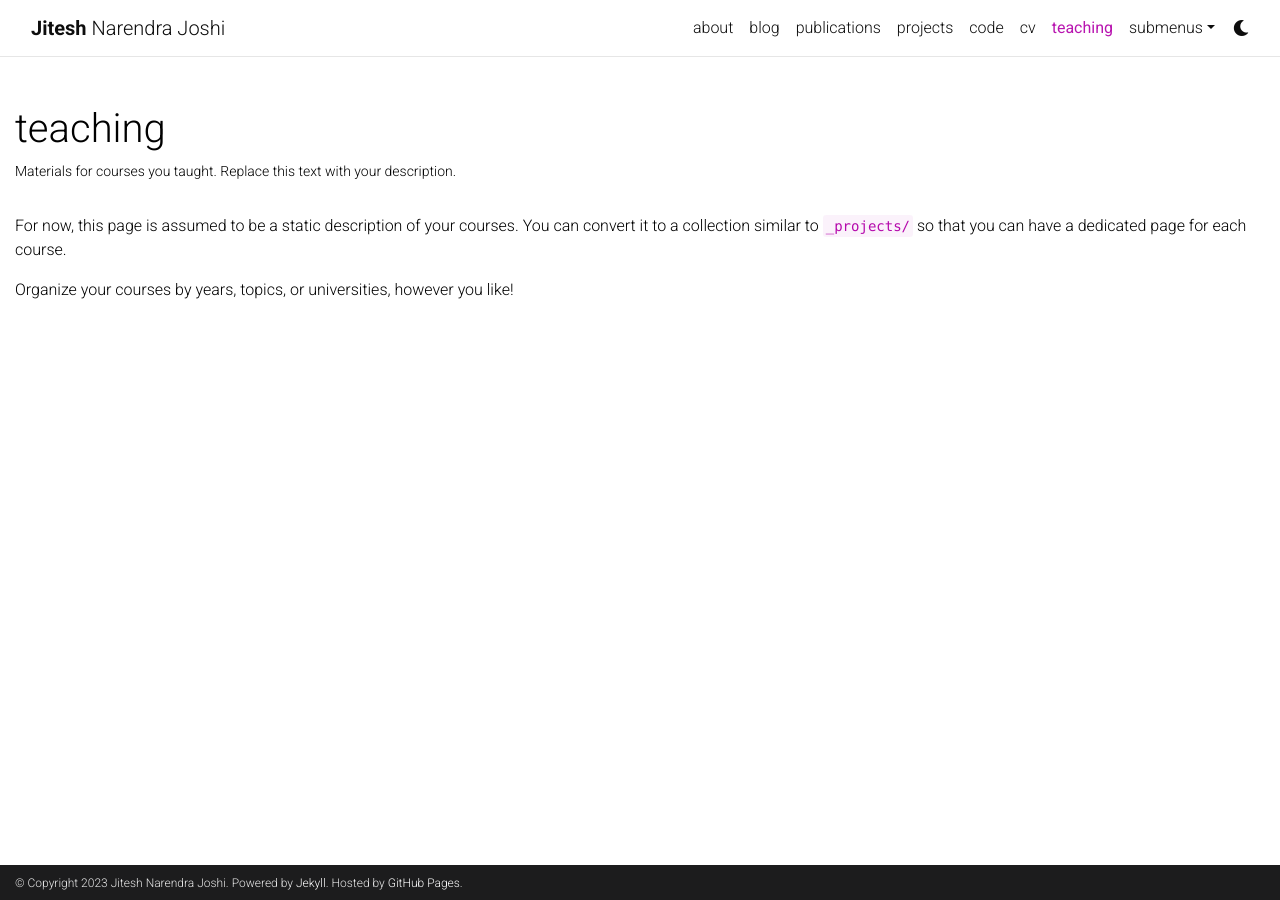
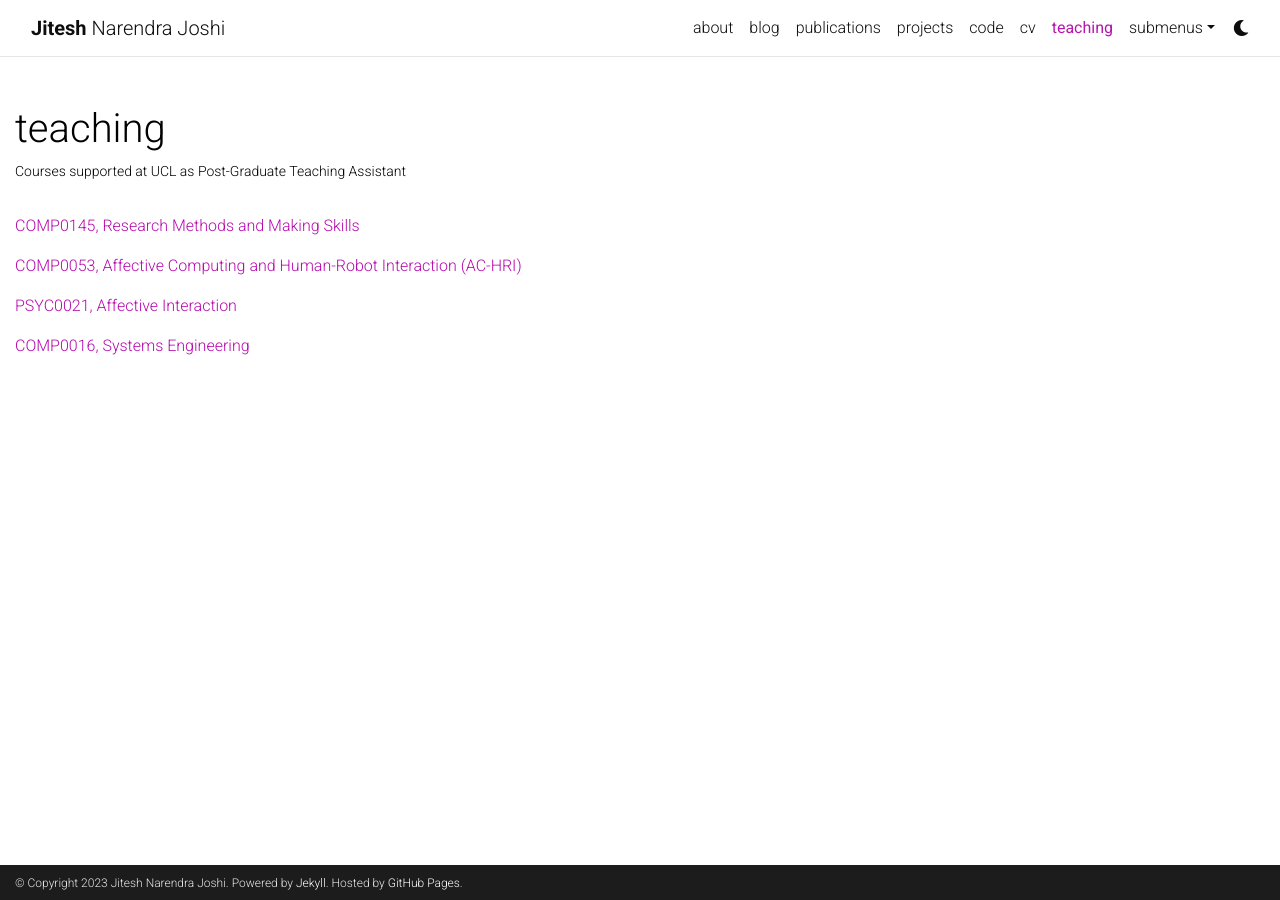
Before and after one commit to jnj256/jnj256.github.io, a Jekyll site: the page built from _pages/teaching.md, in a window 1280 px wide. Built offline with Jekyll 4.4.1, drawn with Linux system fonts in a browser that asks for light colours; comment, search, counter and statistics services are not loaded; a style sheet for code colours, icons or effects is not loaded.

Commit message:
updated teaching

```diff
--- a/_pages/teaching.md
+++ b/_pages/teaching.md
@@ -2,11 +2,19 @@
 layout: page
 permalink: /teaching/
 title: teaching
-description: Materials for courses you taught. Replace this text with your description.
+description: Courses supported at UCL as Post-Graduate Teaching Assistant
 nav: true
 nav_order: 5
 ---
 
-For now, this page is assumed to be a static description of your courses. You can convert it to a collection similar to `_projects/` so that you can have a dedicated page for each course.
+<!-- For now, this page is assumed to be a static description of your courses. You can convert it to a collection similar to `_projects/` so that you can have a dedicated page for each course.
 
-Organize your courses by years, topics, or universities, however you like!
+Organize your courses by years, topics, or universities, however you like! -->
+
+[COMP0145, Research Methods and Making Skills](https://www.ucl.ac.uk/module-catalogue/modules/research-methods-and-making-skills-COMP0145)
+
+[COMP0053, Affective Computing and Human-Robot Interaction (AC-HRI)](https://www.ucl.ac.uk/module-catalogue/modules/affective-computing-and-human-robot-interaction-COMP0053)
+
+[PSYC0021, Affective Interaction](https://www.ucl.ac.uk/module-catalogue/modules/affective-interaction-PSYC0021)
+
+[COMP0016, Systems Engineering](https://www.ucl.ac.uk/module-catalogue/modules/systems-engineering-COMP0016)
```
